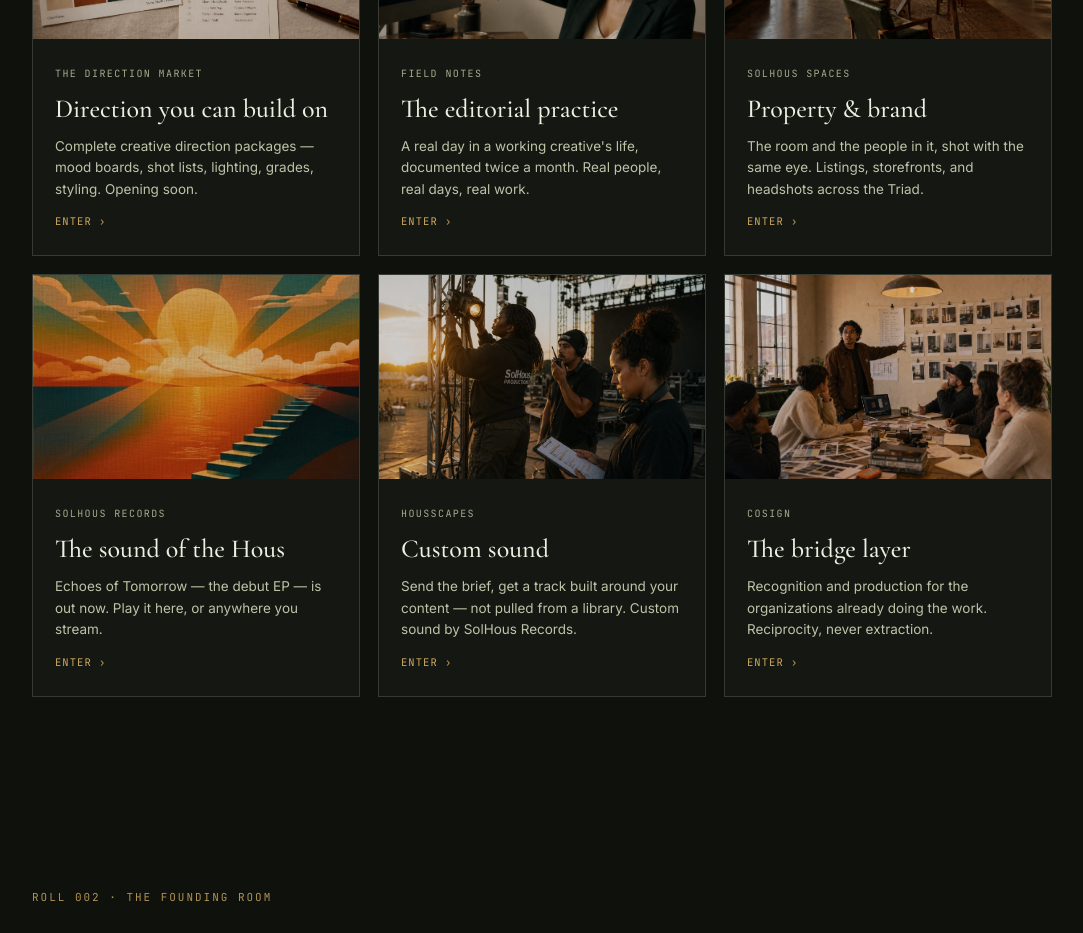
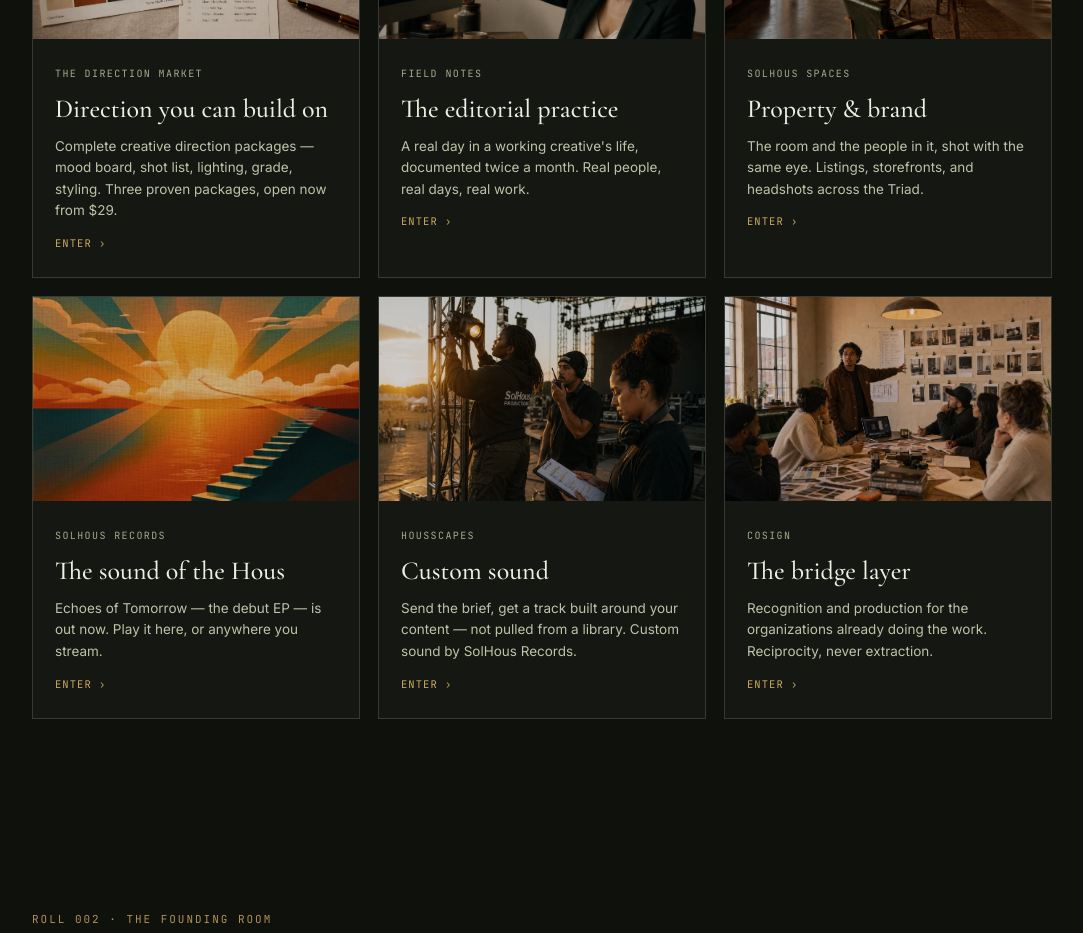
Before and after one commit to Rrcher404/studio-hous-site, a Next.js app: page / in a window 1280 px wide. Shown: the part 1820-2753 px from the top of the page, without its empty margins (98-1181 px from the left). Built offline with nearby package versions, Linux system fonts and the light colour scheme.

Commit message:
Home: Direction Market card reads open (from $29), not 'opening soon'

```diff
--- a/app/page.tsx
+++ b/app/page.tsx
@@ -107,7 +107,7 @@
     alt: "A flat-lay of a Greensboro shoot plan: mood board, lighting diagram, shot list, and a Polaroid.",
     k: "The Direction Market",
     h: "Direction you can build on",
-    p: "Complete creative direction packages — mood boards, shot lists, lighting, grades, styling. Opening soon.",
+    p: "Complete creative direction packages — mood board, shot list, lighting, grade, styling. Three proven packages, open now from $29.",
   },
   {
     href: "/field-notes/",
```
